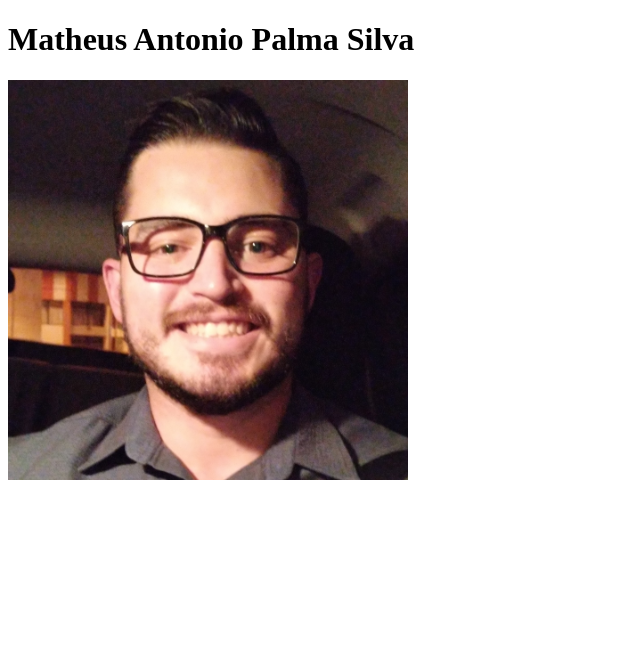
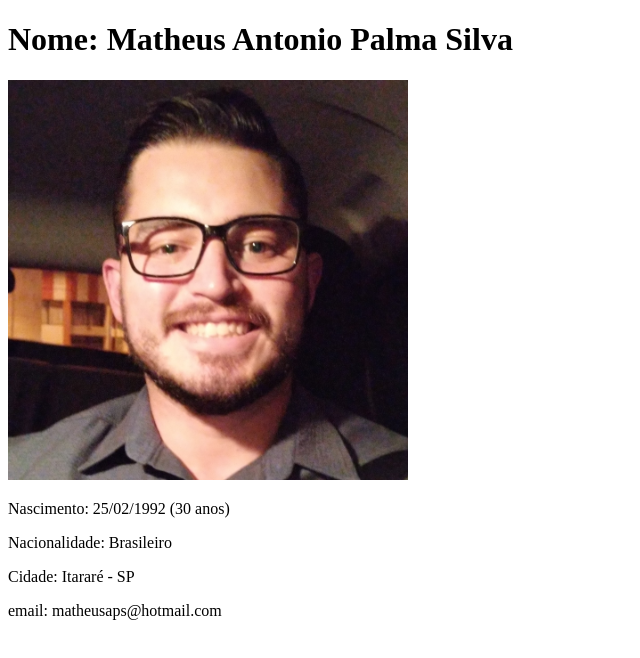
Before and after one commit to MatheusPalma2502/-MatheusPalma2502.github.io, a plain HTML site: page index.html in a window 1280 px wide. Shown: the whole page, without its empty margins (0-640 px from the left). Drawn offline with Linux system fonts and the light colour scheme.

Commit message:
dados básicos

```diff
--- a/index.html
+++ b/index.html
@@ -7,11 +7,15 @@
     <title>Portfólio Web</title>
 </head>
 <body>
-    <h1> Matheus Antonio Palma Silva</h1>
+    <h1>Nome: Matheus Antonio Palma Silva</h1>
 
 
     <img src="foto-Matheus.jpeg" width="400" alt="Foto de Matheus Palma">
 
+    <p>Nascimento: 25/02/1992 (30 anos)</p>
+    <p>Nacionalidade: Brasileiro</p>
+    <p>Cidade: Itararé - SP</p>
+    <p>email: matheusaps@hotmail.com</p>
 
 </body>
 </html>
```
